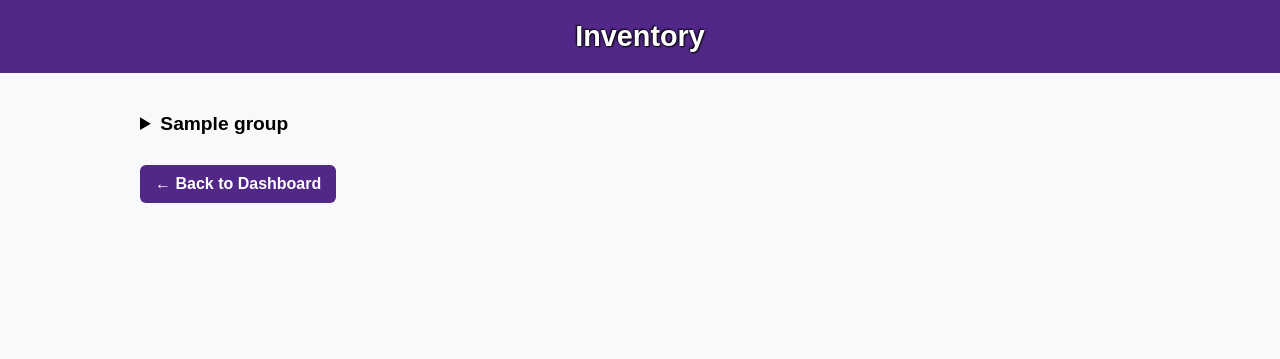
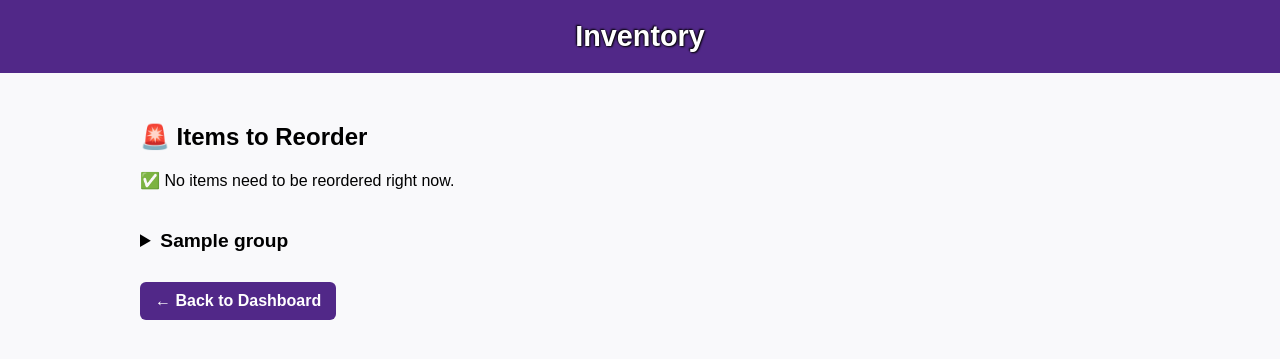
Before and after one commit to cstuffs/KSU, a Flask app: page /admin/inventory in a window 1280 px wide. Shown: the top 359 px of the page. Run offline with Flask 3, Linux system fonts and the light colour scheme; a user stored in the database is signed in; tables that the repository leaves empty hold one stand-in row (values such as "Sample post").

Commit message:
Update inventory.html with reorder section at top and improved layout

```diff
--- a/app.py
+++ b/app.py
@@ -817,6 +817,7 @@ def view_inventory():
         db.session.commit()
         return redirect(url_for('view_inventory'))
 
+    # === Grouped menu view ===
     grouped_menu = OrderedDict()
     groups = MenuGroup.query.order_by(MenuGroup.position).all()
     for group in groups:
@@ -825,7 +826,15 @@ def view_inventory():
             item.options_data = MenuOption.query.filter_by(item_id=item.id).order_by(MenuOption.position).all()
         grouped_menu[group.name] = items
 
-    return render_template('inventory.html', grouped_menu=grouped_menu)
+    # === Reorder Items (where quantity <= reorder point) ===
+    reorder_items = MenuOption.query\
+        .join(MenuItem, MenuOption.item_id == MenuItem.id)\
+        .join(MenuGroup, MenuItem.group_id == MenuGroup.id)\
+        .filter(MenuOption.quantity <= MenuOption.reorder_point)\
+        .order_by(MenuGroup.name, MenuItem.name)\
+        .all()
+
+    return render_template('inventory.html', grouped_menu=grouped_menu, reorder_items=reorder_items)
 
 @app.route('/admin/budgets', methods=['GET', 'POST'])
 @login_required
--- a/templates/inventory.html
+++ b/templates/inventory.html
@@ -51,7 +51,6 @@
             text-align: center;
         }
 
-        /* Remove spinner arrows */
         input[type=number]::-webkit-inner-spin-button,
         input[type=number]::-webkit-outer-spin-button {
             -webkit-appearance: none;
@@ -60,7 +59,6 @@
 
         input[type=number] {
             appearance: textfield;
-        text-align: center;
         }
 
         button.adjust {
@@ -96,12 +94,60 @@
         .back-link:hover {
             background-color: #341a61;
         }
+
+        .reorder-section h2 {
+            margin-top: 30px;
+        }
+
+        .reorder-section table thead {
+            background-color: #f8d7da;
+        }
+
+        .reorder-section tr.low-stock {
+            background-color: #fbeaec;
+        }
+
+        .reorder-section {
+            margin-bottom: 40px;
+        }
     </style>
 </head>
 <body>
     <div class="header-box">Inventory</div>
 
     <div class="content">
+        <!-- 🚨 Reorder Section -->
+        <div class="reorder-section">
+            <h2>🚨 Items to Reorder</h2>
+            {% if reorder_items %}
+            <table>
+                <thead>
+                    <tr>
+                        <th>Group</th>
+                        <th>Item</th>
+                        <th>Option</th>
+                        <th>Quantity</th>
+                        <th>Reorder Point</th>
+                    </tr>
+                </thead>
+                <tbody>
+                    {% for option in reorder_items %}
+                    <tr class="{% if option.quantity <= option.reorder_point %}low-stock{% endif %}">
+                        <td>{{ option.item.group.name }}</td>
+                        <td>{{ option.item.name }}</td>
+                        <td>{{ option.name }}</td>
+                        <td>{{ option.quantity or 0 }}</td>
+                        <td>{{ option.reorder_point or 0 }}</td>
+                    </tr>
+                    {% endfor %}
+                </tbody>
+            </table>
+            {% else %}
+            <p>✅ No items need to be reordered right now.</p>
+            {% endif %}
+        </div>
+
+        <!-- 🔧 Main Inventory Editor -->
         <form method="POST" onsubmit="captureOpenGroup()">
             {% for group_name, items in grouped_menu.items() %}
             <details data-group="{{ group_name }}">
```
Lines whose indentation alone changed are shown as unchanged.
